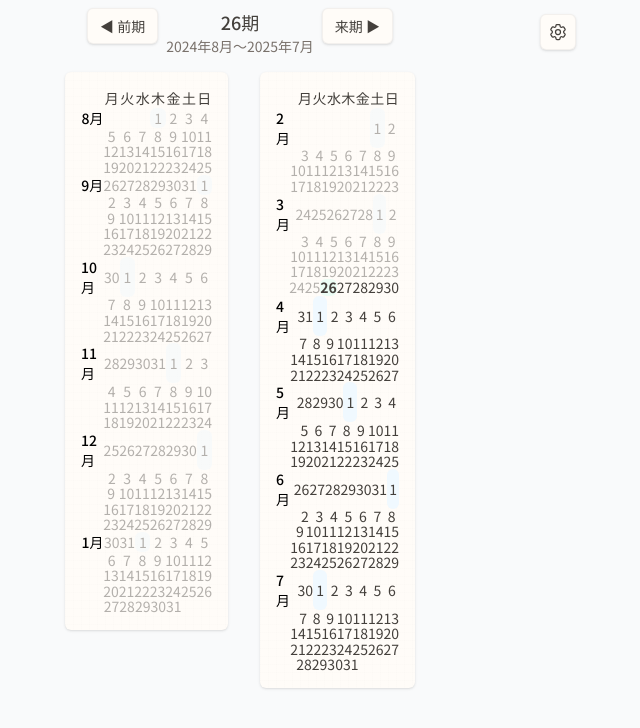
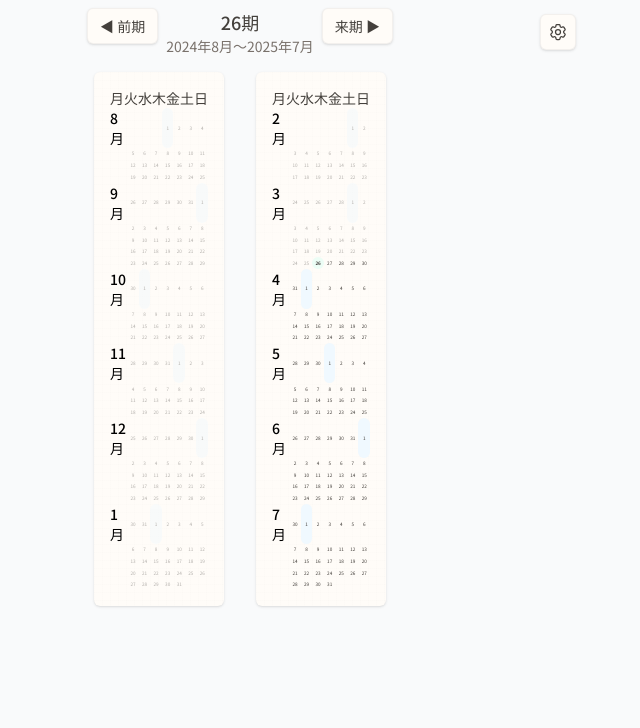
Before and after one commit to okonomi/period-calendar, a React (Vite) app: page / in a window 1280 px wide. Shown: the top 728 px of the page, without its empty margins (400-1040 px from the left). Built offline with nearby package versions, Linux system fonts and the light colour scheme; no server answers.

Commit message:
style: reorder class names for consistency in DateCell and TooltipContainer components

```diff
--- a/src/components/DateCell.tsx
+++ b/src/components/DateCell.tsx
@@ -14,7 +14,7 @@ export const DateCell: React.FC<Props> = ({ date }) => {
   const tooltip = holiday?.name
 
   const cellClassName = clsx(
-    "w-full h-full text-calendar-text grid place-content-center rounded-md text-sm transition-colors duration-200 hover:bg-stone-50",
+    "text-calendar-text @container grid h-full w-full place-content-center rounded-md text-sm transition-colors duration-200 hover:bg-stone-50",
     {
       "bg-emerald-50 font-bold": isToday(date),
       "bg-sky-50": isFirstDayOfMonth(date),
@@ -25,7 +25,9 @@ export const DateCell: React.FC<Props> = ({ date }) => {
 
   return (
     <TooltipContainer tooltip={tooltip}>
-      <div className={cellClassName}>{date.day}</div>
+      <div className={cellClassName}>
+        <span className="text-[40cqw] leading-none">{date.day}</span>
+      </div>
     </TooltipContainer>
   )
 }
--- a/src/components/TooltipContainer.tsx
+++ b/src/components/TooltipContainer.tsx
@@ -21,7 +21,7 @@ export const TooltipContainer: React.FC<React.PropsWithChildren<Props>> = ({ chi
   }
 
   return (
-    <div className="relative w-full h-full" onMouseEnter={handleMouseEnter} onMouseLeave={handleMouseLeave}>
+    <div className="relative h-full w-full" onMouseEnter={handleMouseEnter} onMouseLeave={handleMouseLeave}>
       {children}
       {tooltipPosition && tooltip && <Tooltip text={tooltip} position={tooltipPosition} />}
     </div>
```
